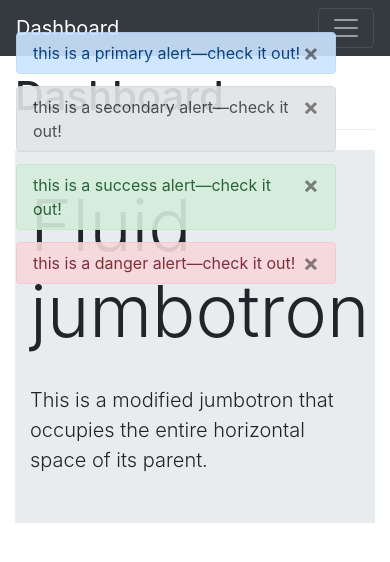
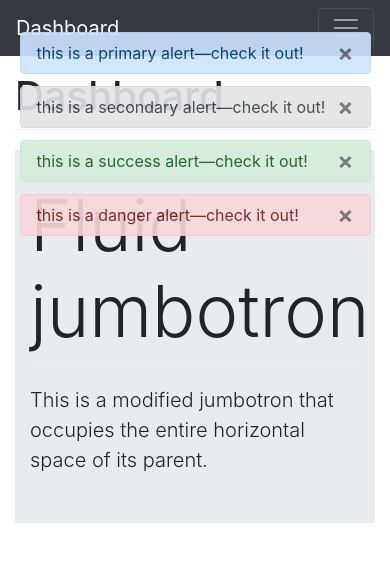
Before and after one commit to ganesh-91/react-dashboard, a React (Create React App) app: page / in a window 390 px wide. Shown: the top 562 px of the page. Built offline with nearby package versions, Linux system fonts and the light colour scheme.

Commit message:
added media query to alert-block

```diff
--- a/src/components/common/alert/index.css
+++ b/src/components/common/alert/index.css
@@ -15,3 +15,11 @@
 .alert:hover {
     opacity: 1;
 }
+
+@media only screen and (max-width: 425px) {
+    .alert-block {
+        left: 0;
+        width: 90%;
+        margin: 0 5%;
+    }
+}
```
